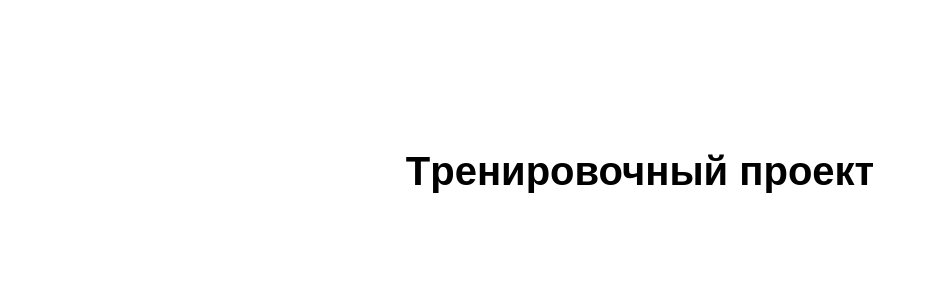
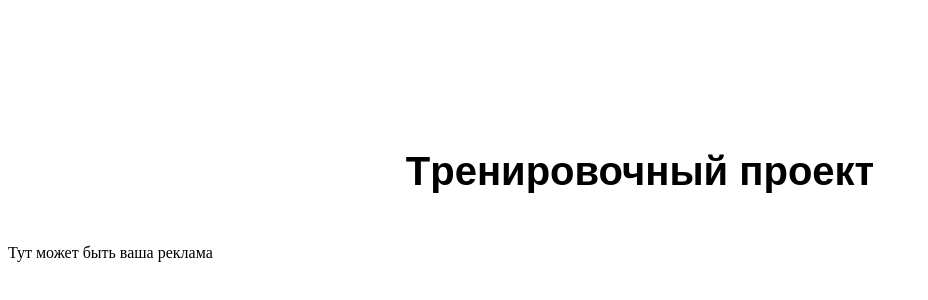
Before and after one commit to DenisNeddy/create-git-bash-on-VSCode, a plain HTML site: page index.html in a window 1280 px wide. Shown: the part 86-386 px from the top of the page, without its empty margins (0-928 px from the left). Drawn offline with Linux system fonts and the light colour scheme.

Commit message:
Добавил пораграф

```diff
--- a/index.html
+++ b/index.html
@@ -11,5 +11,8 @@
   <div class="header__wrapper">
     <h1>Tренировочный проект</h1>
   </div>
+  <div class="text__wrapper">
+    <p>Тут может быть ваша реклама</p>
+  </div>
 </body>
 </html>
```
